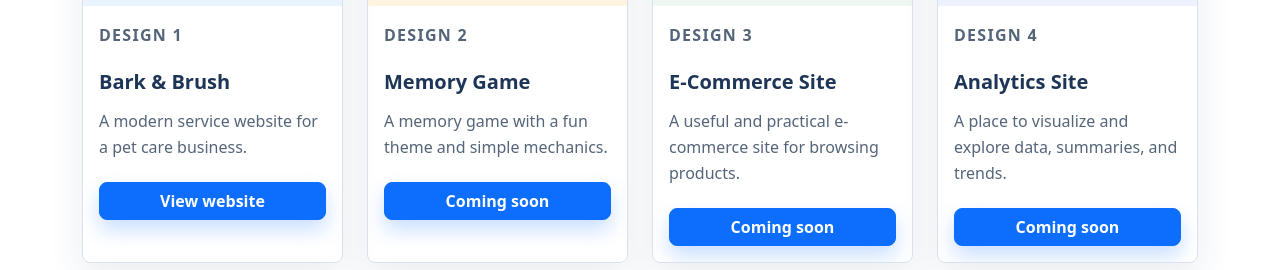
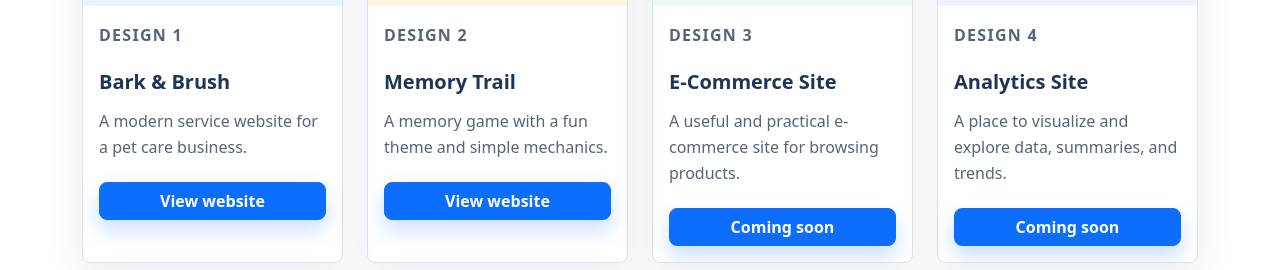
Before and after one commit to BenjaminColasante/SEG3125-Portfolio, a React (Vite) app in the folder Portfolio/: page / in a window 1280 px wide. Shown: the part 2143-2413 px from the top of the page. Built offline with nearby package versions, Linux system fonts and the light colour scheme.

Commit message:
Rename Memory Game to Memory Trail and update link
Updated project title and link for Memory Game.

```diff
--- a/Portfolio/src/App.jsx
+++ b/Portfolio/src/App.jsx
@@ -185,11 +185,16 @@ function App() {
                 <img src="/case-memory.svg" alt="Memory Game" />
                 <div className="project-info">
                   <p className="project-label">Design 2</p>
-                  <h3>Memory Game</h3>
+                  <h3>Memory Trail</h3>
                   <p>A memory game with a fun theme and simple mechanics.</p>
-                  <a className="btn btn-primary" href="/memory.html">
-                    Coming soon
-                  </a>
+                  <a
+                    className="btn btn-primary"
+                    href="https://seg-3125-memory-game.vercel.app/"
+                    target="_blank"
+                    rel="noreferrer"
+                  >
+                    View website
+                </a>
                 </div>
               </div>
 
```
